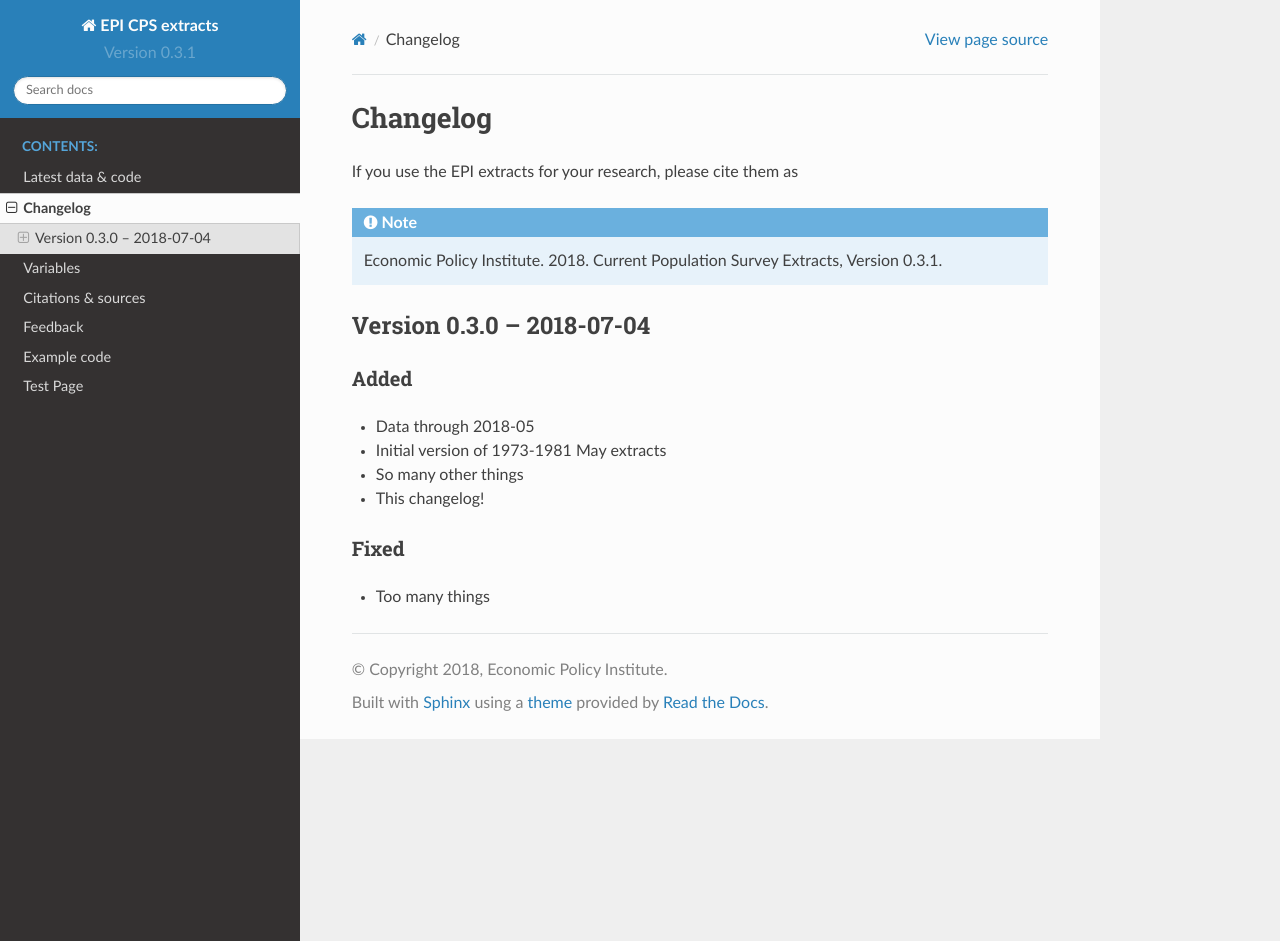
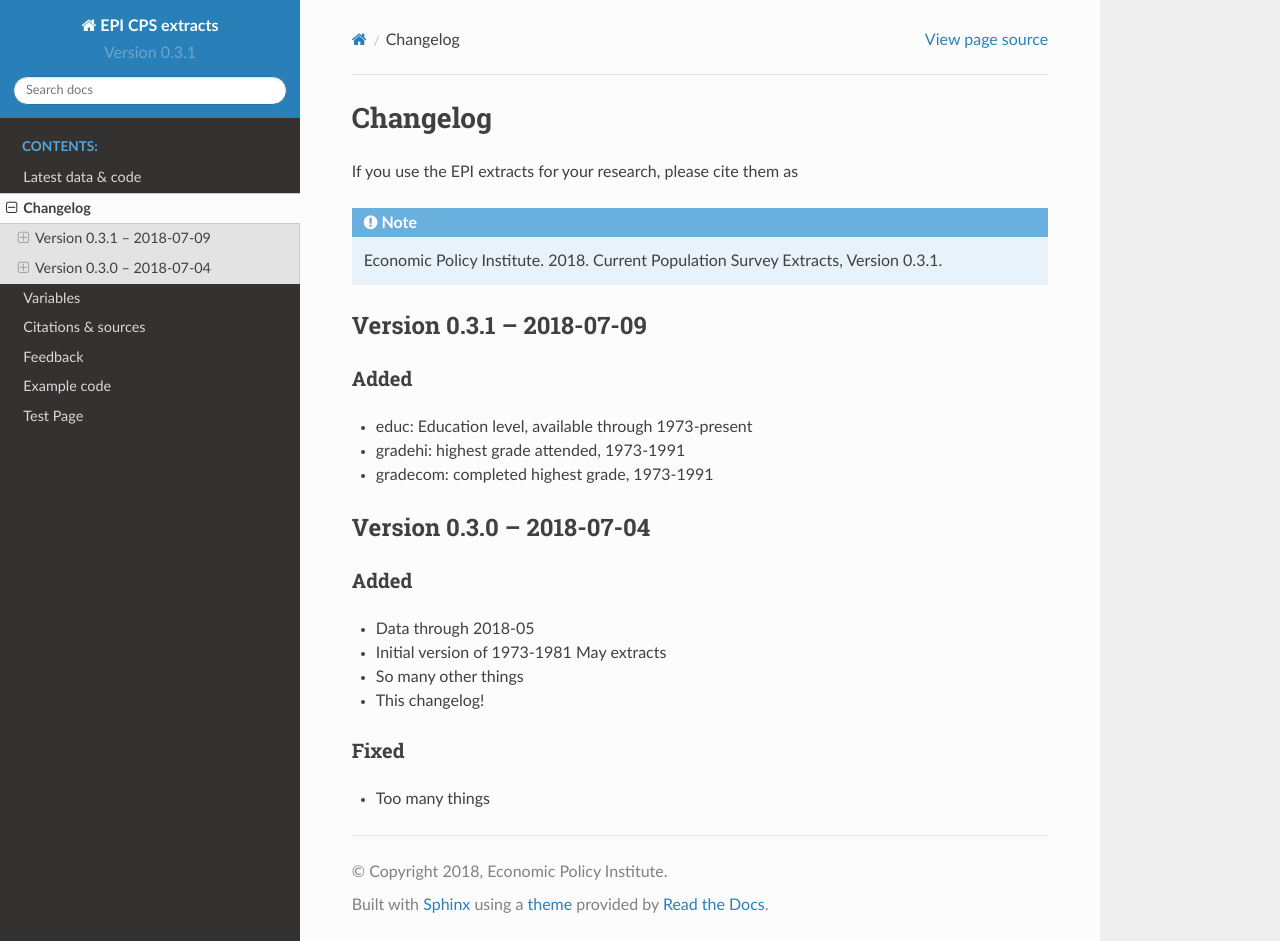
Before and after one commit to Economic/epiextracts, a Sphinx documentation site: the page built from docs/changes.rst, in a window 1280 px wide and 941 px high. Built offline with Sphinx 7.4.7 and the Read the Docs theme 2.0.0, drawn with Linux system fonts in a browser that asks for light colours.

Commit message:
update changelog for version 0.3.1

```diff
--- a/docs/changes.rst
+++ b/docs/changes.rst
@@ -7,6 +7,17 @@ If you use the EPI extracts for your research, please cite them as
 
 .. note::
 	Economic Policy Institute. 2018. Current Population Survey Extracts, |release|.
+
+
+Version 0.3.1 -- 2018-07-09
+===============================================================================
+
+Added
+-------------------------------------------------------------------------------
+* educ: Education level, available through 1973-present
+* gradehi: highest grade attended, 1973-1991
+* gradecom: completed highest grade, 1973-1991
+
 
 Version 0.3.0 -- 2018-07-04
 ===============================================================================
```
